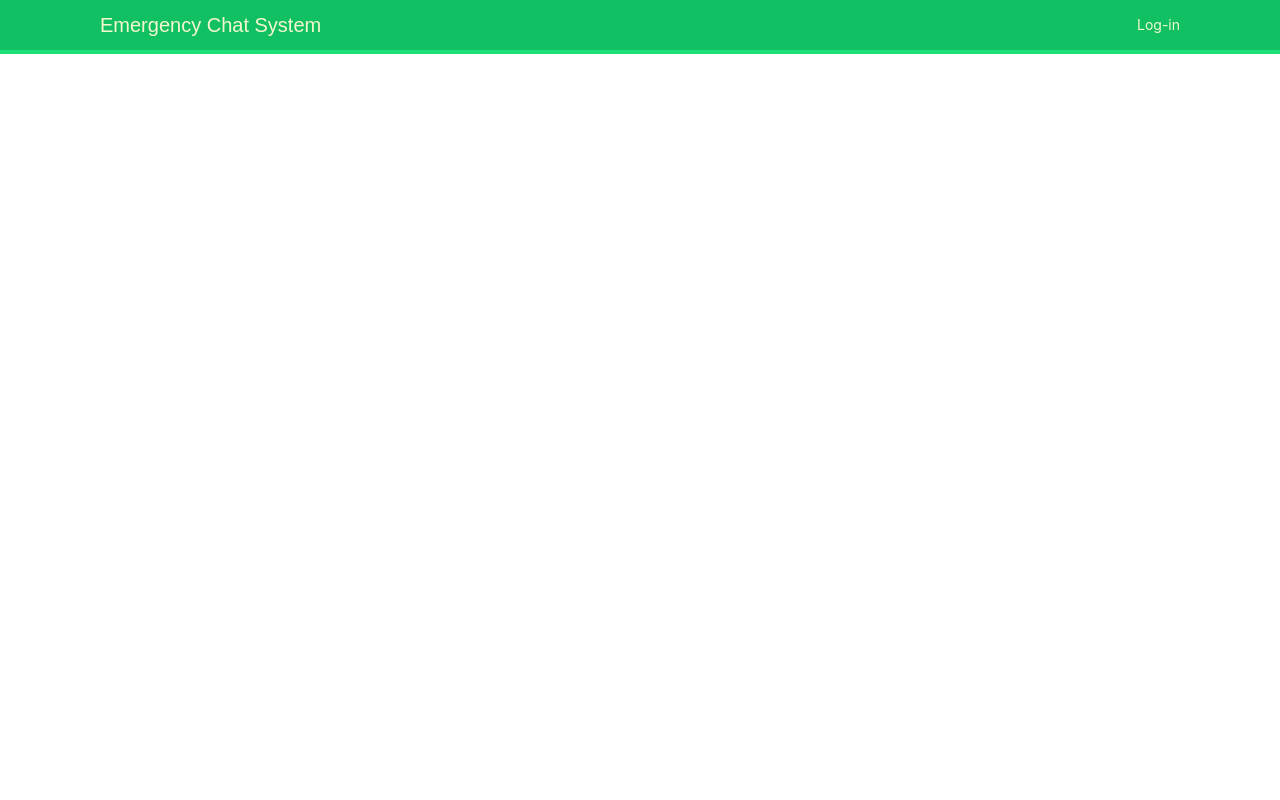
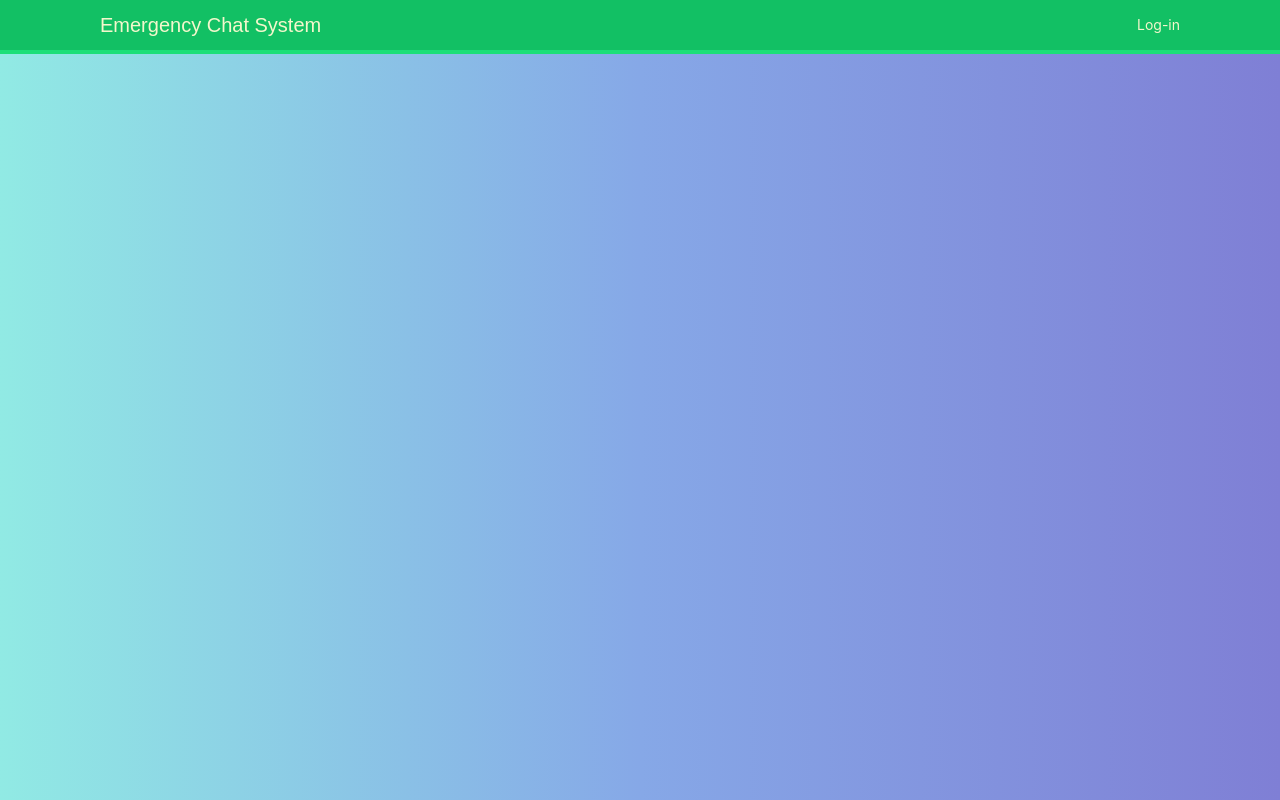
Before and after one commit to VishekhaTamrakar/DouglasEmergencyChatSystem, a Django app: page /events/ in a window 1280 px wide. Run offline with Django 3.2, Linux system fonts and the light colour scheme; data that the repository does not hold is empty; some libraries are stand-ins or nearby versions; some web fonts are replaced.

Commit message:
Updates on the view

```diff
--- a/chat/templates/chat/events.html
+++ b/chat/templates/chat/events.html
@@ -5,6 +5,17 @@
     <!-- Bootstrap CSS -->
     <link rel="stylesheet" href="https://maxcdn.bootstrapcdn.com/bootstrap/4.0.0/css/bootstrap.min.css" integrity="sha384-Gn5384xqQ1aoWXA+058RXPxPg6fy4IWvTNh0E263XmFcJlSAwiGgFAW/dAiS6JXm" crossorigin="anonymous">
 
+
+    <style>
+        body,html{
+			height: 100%;
+			margin: 0;
+			background: #7F7FD5;
+	        background: -webkit-linear-gradient(to right, #91EAE4, #86A8E7, #7F7FD5);
+	        background: linear-gradient(to right, #91EAE4, #86A8E7, #7F7FD5);
+		}
+
+    </style>
 
 <div class="row">
   <div class="col-sm-6">
```
